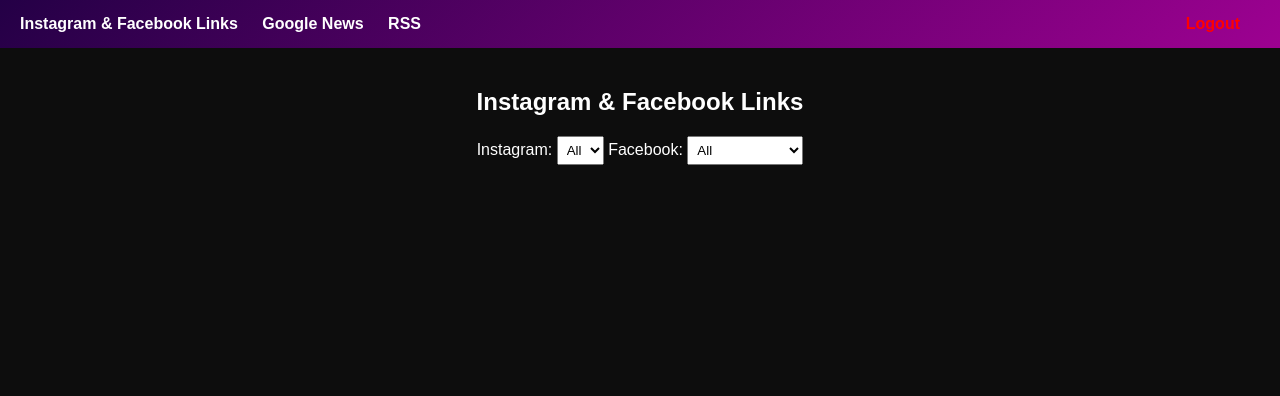
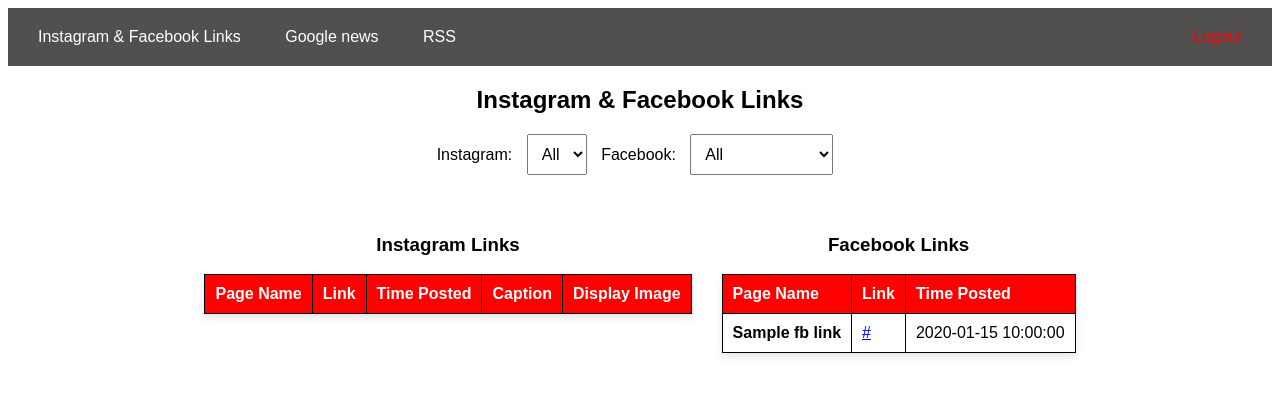
Before and after one commit to NasirMehmood12/instaxrss, a Flask app: page /links in a window 1280 px wide. Shown: the top 396 px of the page. Run offline with Flask 3, Linux system fonts and the light colour scheme; the visitor is signed in with stand-in values (Sample User, id 1); a database or web service that is not in the repository returns one stand-in record (values such as "Sample title"); lists and menus that the app fills with data are empty; some libraries are stand-ins or nearby versions.

Commit message:
Update index.html

```diff
--- a/templates/index.html
+++ b/templates/index.html
@@ -4,97 +4,101 @@
     <meta charset="UTF-8">
     <meta name="viewport" content="width=device-width, initial-scale=1.0">
     <title>Instagram & Facebook Links</title>
-    <link rel="stylesheet" href="https://cdnjs.cloudflare.com/ajax/libs/font-awesome/6.4.2/css/all.min.css">
     <style>
         body {
-            font-family: 'Poppins', sans-serif;
-            background: #0d0d0d;
-            color: white;
-            margin: 0;
-            padding: 0;
+            font-family: Arial, sans-serif;
+            text-align: center;
+            background-color: #FFFFFF;
         }
         .navbar {
+            background-color: 	#524f4f;
+            padding: 10px;
             display: flex;
             justify-content: space-between;
             align-items: center;
-            background: linear-gradient(135deg, #240046, #9d0191);
-            padding: 15px 20px;
         }
         .navbar a {
             color: white;
             text-decoration: none;
-            margin-right: 20px;
+            padding: 10px 20px;
+        }
+        .navbar a:hover {
+            background-color: #87888a;
+        }
+
+
+
+        td:first-child {
             font-weight: bold;
-        }
-        .container {
-            width: 90%;
-            max-width: 1200px;
-            margin: auto;
-            text-align: center;
-            padding-top: 20px;
-        }
-        .grid {
-            display: flex;
-            flex-wrap: wrap;
-            justify-content: center;
-            gap: 20px;
-        }
-        .card {
-            background: #1a1a1a;
-            color: white;
-            border-radius: 15px;
-            padding: 20px;
-            width: 280px;
-            box-shadow: 0px 4px 10px rgba(0, 0, 0, 0.2);
-            transition: transform 0.3s ease, box-shadow 0.3s ease;
-        }
-        .card:hover {
-            transform: translateY(-5px);
-            box-shadow: 0px 4px 15px rgba(90, 0, 122, 0.8);
-        }
-        .card img {
-            width: 100%;
-            border-radius: 10px;
-        }
-        .card h3 {
-            margin-top: 10px;
-            font-size: 20px;
-        }
-        .card p {
-            font-size: 14px;
-            color: #cccccc;
-        }
-        .card a {
-            display: inline-block;
-            text-decoration: none;
-            background: #5a007a;
-            color: black;
-            padding: 10px 20px;
-            border-radius: 25px;
-            font-weight: bold;
-            margin-top: 10px;
         }
         .filters {
             margin-bottom: 20px;
         }
         select {
-            padding: 5px;
+            padding: 10px;
+            margin: 0 10px;
+            font-size: 16px;
         }
+
+
+
+        .container {
+    display: flex;
+    flex-wrap: wrap;
+    justify-content: center;
+    gap: 30px;
+    padding: 20px;
+    max-width: 100%;
+    overflow-x: auto;
+}
+
+table {
+    width: 100%;
+    max-width: 600px;
+    border-collapse: collapse;
+    background: white;
+    box-shadow: 0px 4px 8px rgba(0, 0, 0, 0.1);
+    overflow-x: auto;
+}
+
+th, td {
+    padding: 10px;
+    border: 1px solid black;
+    text-align: left;
+    white-space: nowrap;
+}
+
+th {
+    background-color: red;
+    color: white;
+}
+
+td img {
+    max-width: 500px;
+    height: auto;
+    display: block;
+    margin: auto;
+}
+
+
+
     </style>
 </head>
 <body>
+
+    <!-- Navigation Bar -->
     <div class="navbar">
         <div>
             <a href="{{ url_for('index') }}">Instagram & Facebook Links</a>
-            <a href="{{ url_for('rss_page') }}">Google News</a>
+            <a href="{{ url_for('rss_page') }}">Google news</a>
             <a href="{{ url_for('rrss_page') }}">RSS</a>
         </div>
         <a href="{{ url_for('logout') }}" style="color: red;">Logout</a>
     </div>
 
-    <div class="container">
     <h2>Instagram & Facebook Links</h2>
 
+    <!-- Dropdown Filters -->
     <div class="filters">
         <label for="instagramFilter">Instagram:</label>
         <select id="instagramFilter">
@@ -113,27 +117,70 @@
         </select>
     </div>
 
-        <div class="grid">
+    <div class="container">
+        <!-- Instagram Links Table -->
+        <div>
+            <h3>Instagram Links</h3>
+            <table id="instagramTable">
+                <tr>
+                    <th>Page Name</th>
+                    <th>Link</th>
+                    <th>Time Posted</th>
+                    <th>Caption</th>
+                    <th>Display Image</th>
+
+                </tr>
                 {% for post in instagram_posts %}
-            <div class="card" data-page="{{ post.page_name }}">
-                <img src="{{ post.post_image }}" alt="Instagram Post">
-                <h3>{{ post.page_name }}</h3>
-                <p>{{ post.caption }}</p>
-                <a href="{{ post.link }}" target="_blank">View Instagram Post</a>
+                <tr data-page="{{ post.page_name }}">
+                    <td>{{ post.page_name }}</td>
+                    <td><a href="{{ post.link }}" target="_blank">{{ post.link }}</a></td>
+                    <td>{{ post.timestamp }}</td>
+                    <td>{{ post.caption }}</td>
+                    <td><img src="{{ post.post_image }}" width="500"></td>
+                </tr>
+                {% endfor %}
+            </table>
         </div>
+
+        <!-- Facebook Links Table -->
+        <div>
+            <h3>Facebook Links</h3>
+            <table id="facebookTable">
+                <tr>
+                    <th>Page Name</th>
+                    <th>Link</th>
+                    <th>Time Posted</th>
+                </tr>
+                {% for link in fb_links %}
+                <tr data-page="{{ link.page_name }}">
+                    <td>{{ link.page_name }}</td>
+                    <td><a href="{{ link.link }}" target="_blank">{{ link.link }}</a></td>
+                    <td>{{ link.timestamp }}</td>
+                </tr>
                 {% endfor %}
+            </table>
         </div>
     </div>
 
     <script>
         document.getElementById("instagramFilter").addEventListener("change", function() {
             let filterValue = this.value.toLowerCase();
-            let cards = document.querySelectorAll(".card[data-page]");
+            let rows = document.querySelectorAll("#instagramTable tr[data-page]");
 
-            cards.forEach(card => {
-                card.style.display = filterValue === "" || card.getAttribute("data-page").toLowerCase() === filterValue ? "block" : "none";
+            rows.forEach(row => {
+                row.style.display = filterValue === "" || row.getAttribute("data-page").toLowerCase() === filterValue ? "" : "none";
+            });
+        });
+
+        document.getElementById("facebookFilter").addEventListener("change", function() {
+            let filterValue = this.value.toLowerCase();
+            let rows = document.querySelectorAll("#facebookTable tr[data-page]");
+
+            rows.forEach(row => {
+                row.style.display = filterValue === "" || row.getAttribute("data-page").toLowerCase() === filterValue ? "" : "none";
             });
         });
     </script>
+
 </body>
 </html>
```
Lines whose indentation alone changed are shown as unchanged.
